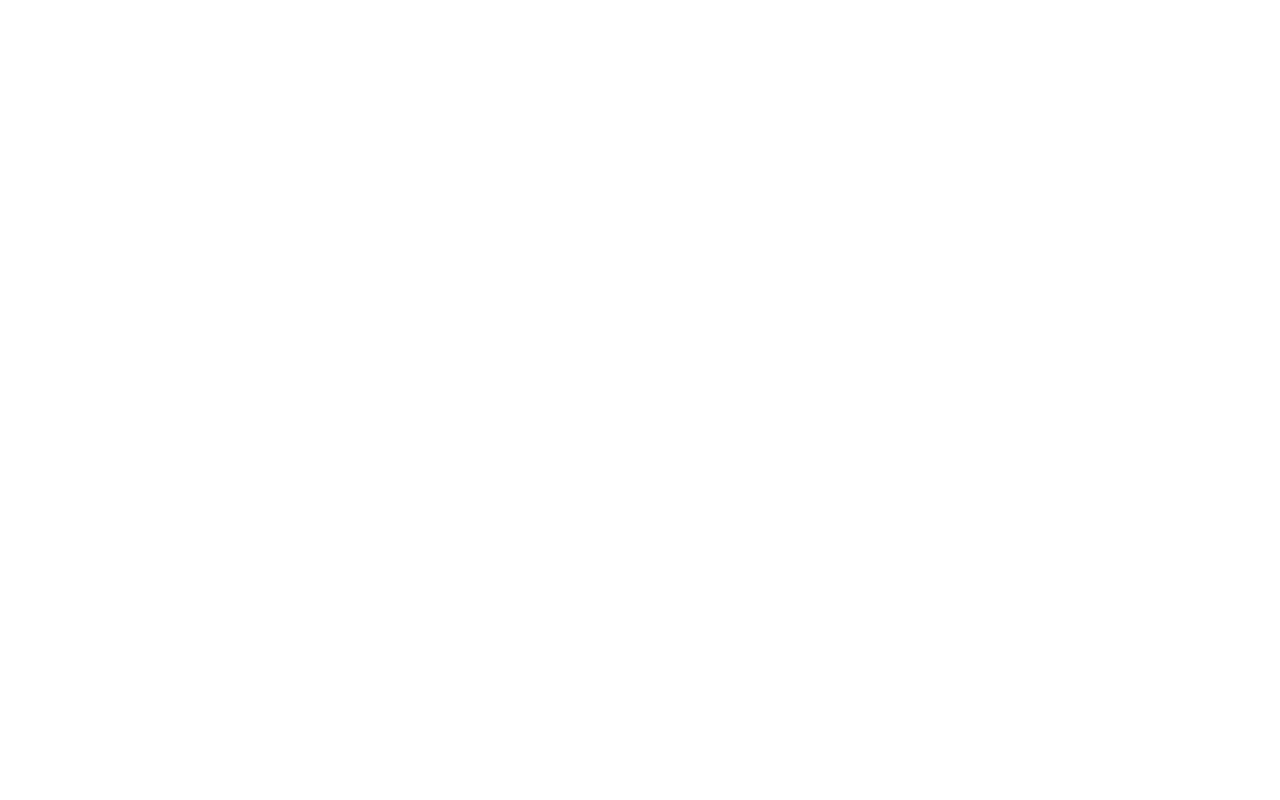
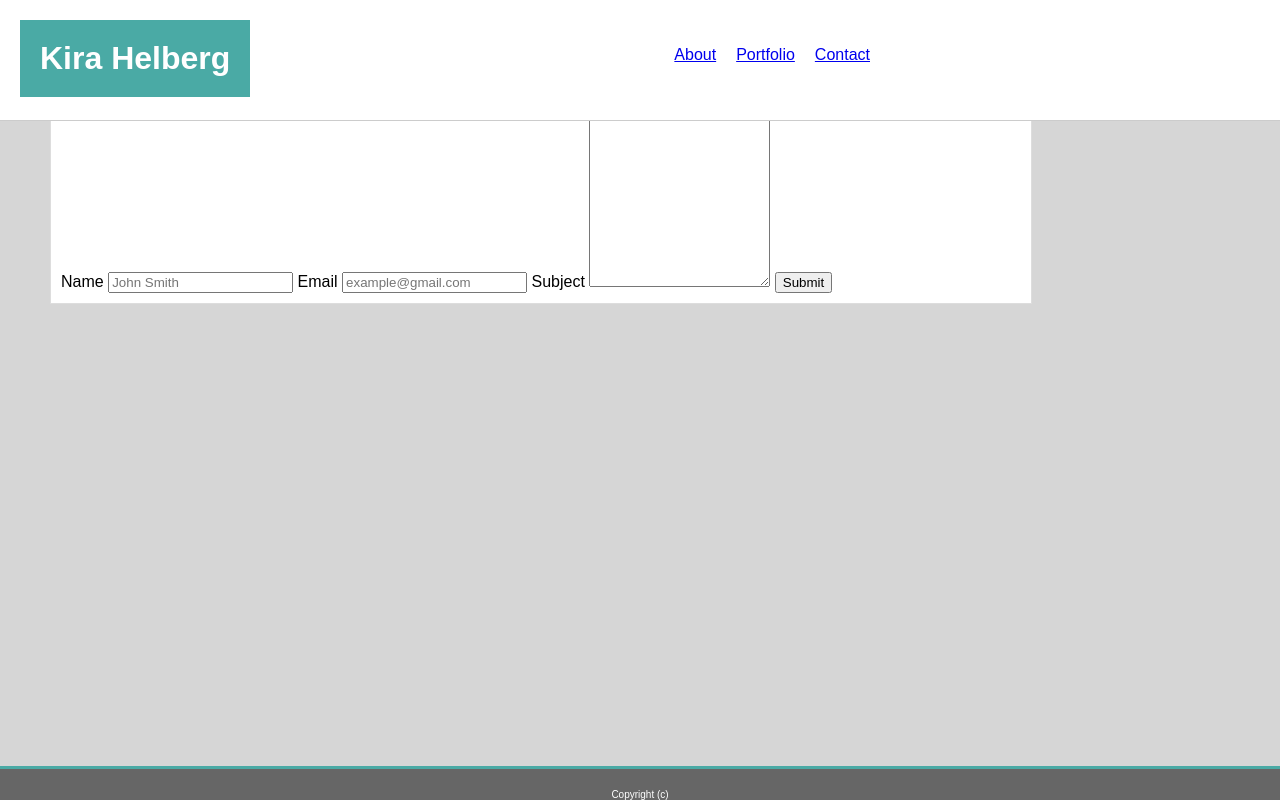
Before and after one commit to kirahelberg/Basic-Portfolio, a plain HTML site: page contact.html in a window 1280 px wide. Drawn offline with Linux system fonts and the light colour scheme.

Commit message:
Added Profile Image + Contact Page

```diff
--- a/Assets/CSS/style.css
+++ b/Assets/CSS/style.css
@@ -11,8 +11,9 @@ body {
     width: 100%;
     padding: 20px;
     margin-bottom: 30px;
-    height: 100px;
-    clear: both;
+    height: 80px;
+    border-bottom: solid 1px #cccccc;
+    position: fixed;
 }
 
 .headerContainer {
@@ -26,8 +27,9 @@ body {
     color: #ffffff;
     float: left;
     width: fit-content;
-    padding: 25px;
+    padding: 20px;
     position: fixed;
+    margin: 0px;
 }
 
 ul {
@@ -45,5 +47,30 @@ ul {
     width: 960px;
     margin-left: 50px;
     background: #ffffff;
-    border: solid 1px;
+    border: solid 1px #dddddd;
+    padding: 10px;
+    overflow: auto;
 }
+
+.contentTitle {
+    border-bottom: solid 2px #cccccc;
+}
+
+#headshot {
+    width: 20%;
+    float: left;
+    margin-right: 20px;
+    margin-bottom: 20px;
+}
+
+.footer {
+    text-align: center;
+    background: #666666;
+    border-top: solid 3px #4aaaa5;
+    position: fixed;
+    bottom: 0px;
+    width: 100%;
+    padding-top: 20px;
+    color: #ffffff;
+    font-size: 10px;
+}
--- a/contact.html
+++ b/contact.html
@@ -0,0 +1,58 @@
+<!DOCTYPE html>
+<html lang="en">
+<head>
+    <meta charset="UTF-8">
+    <meta name="viewport" content="width=device-width, initial-scale=1.0">
+    <meta http-equiv="X-UA-Compatible" content="ie=edge">
+    <link rel="stylesheet" type="text/css" href="Assets/CSS/style.css">
+    <title>Kira Helberg Portfolio</title>
+</head>
+
+<body>
+   <!--SITE HEADER-->
+    <header class="header">
+
+        <!--CONTAINER FOR NAV BAR-->
+        <div class=headerContainer>
+
+            <!--PORTFOLIO TITLE-->
+            <h1 class="title">Kira Helberg</h1>
+
+            <!--SITE NAVIGATION-->
+            <nav id="siteNav">
+                <ul class="menu">
+                    <li class="menuLi"><a href="index.html">About</a></li>
+                    <li class="menuLi"><a href="portfolio.html">Portfolio</a></li>
+                    <li class="menuLi"><a href="contact.html">Contact</a></li>
+                </ul>
+            </nav>
+        </div>
+    </header>
+
+    <!--CONTACT-->
+     <section class="content">
+        <h1 class="contentTitle">Contact</h1>
+
+        <!--INPUT FORM-->
+        <div class="contactContainer">
+                <form action="action_page.php">
+
+                  <label for="name">Name</label>
+                  <input type="text" id="name" name="name" placeholder="John Smith">
+
+                  <label for="email">Email</label>
+                  <input type="text" id="email" name="email" placeholder="example@gmail.com">
+
+                  <label for="subject">Subject</label>
+                  <textarea id="subject" name="subject" placeholder="Write something.." style="height:200px"></textarea>
+
+                  <input type="submit" value="Submit">
+
+                </form>
+              </div>
+    </section>
+
+        <!--FOOTER-->
+        <footer class="footer">Copyright (c)</footer>
+</body>
+</html>
```
Also changed, not shown: index.html (+5 -2 lines), 3 other files.
